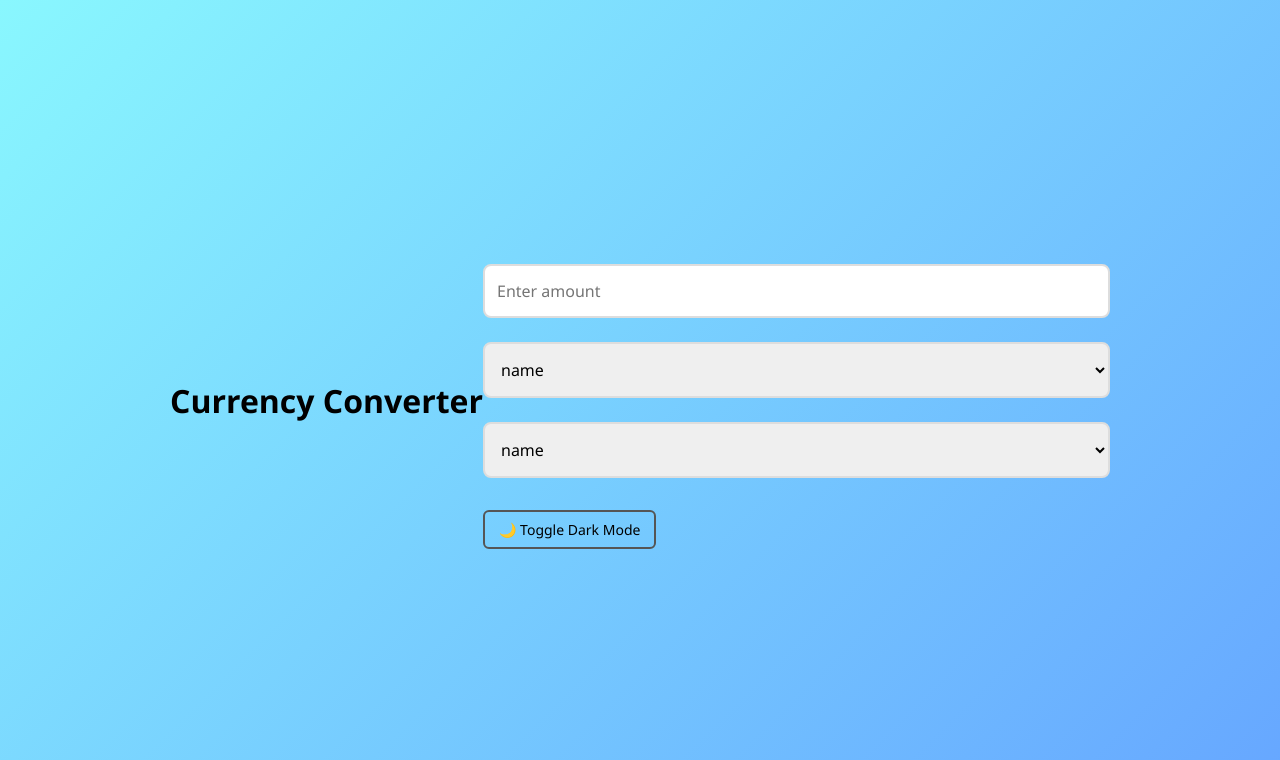
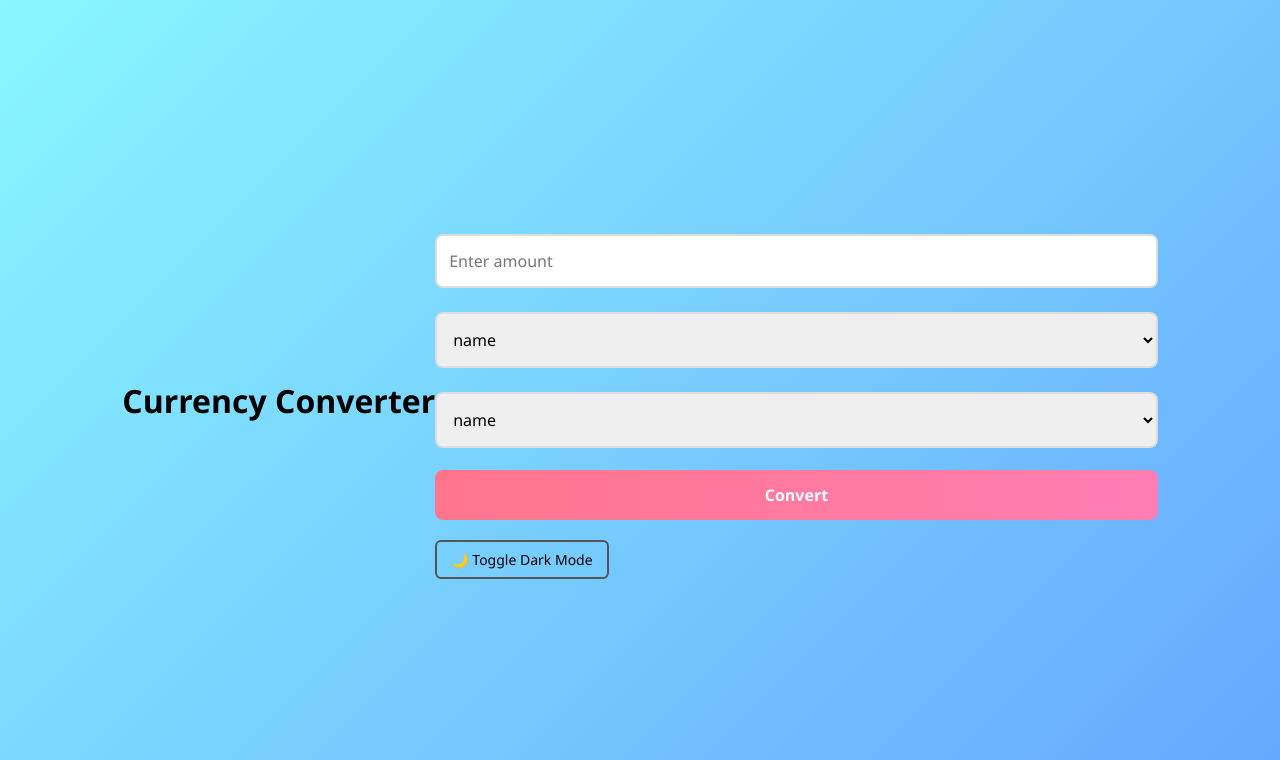
Before and after one commit to Student-AyeshaSiddiqua/cloud-currency-converter, a Flask app: page / in a window 1280 px wide. Shown: the top 760 px of the page. Run offline with Flask 3, Linux system fonts and the light colour scheme; a database or web service that is not in the repository returns one stand-in record (values such as "Sample title"); data that the repository does not hold is empty.

Commit message:
Update CSS styles for currency converter UI

```diff
--- a/templates/index.html
+++ b/templates/index.html
@@ -20,6 +20,7 @@
                 <option value="{{ currency }}">{{ currency }}</option>
             {% endfor %}
         </select>
+        <button type="submit">Convert</button>
 
         <button type="button" class="toggle-mode" onclick="toggleDarkMode()">🌙 Toggle Dark Mode</button>
 
```
